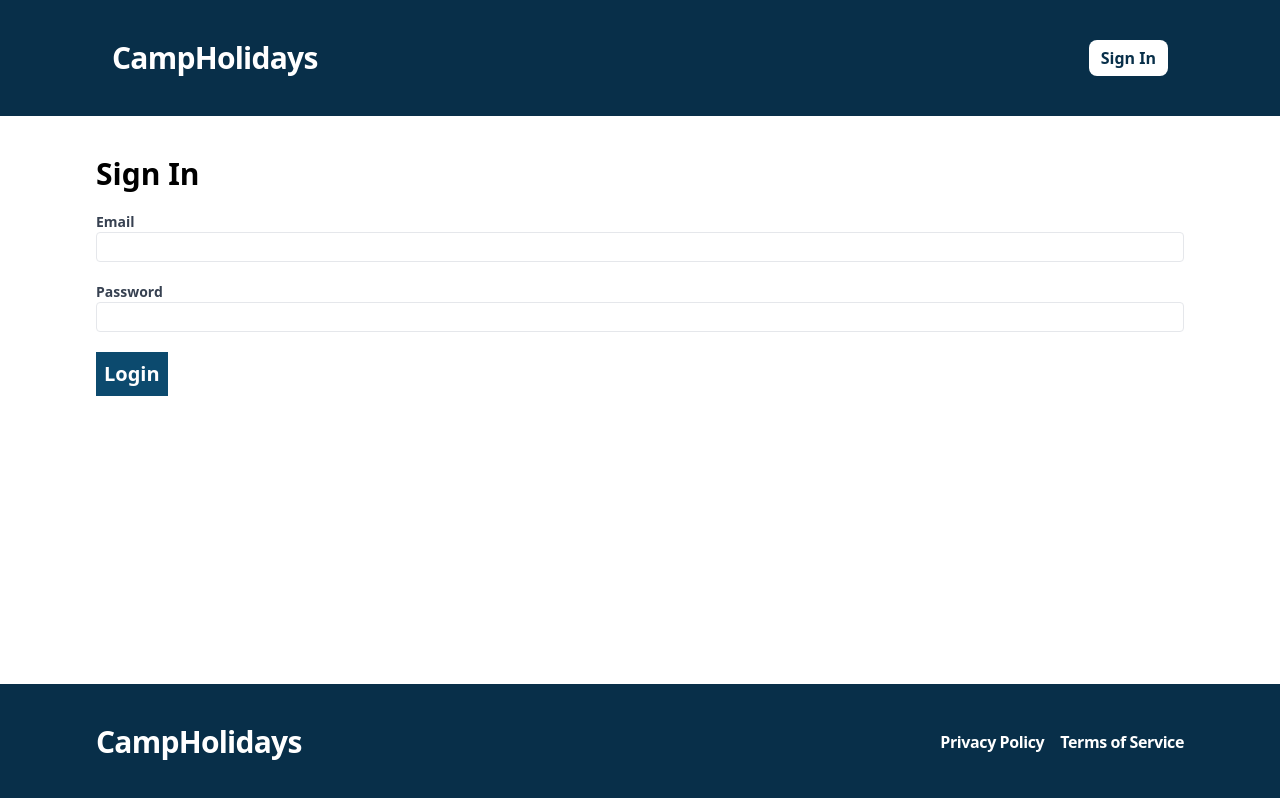
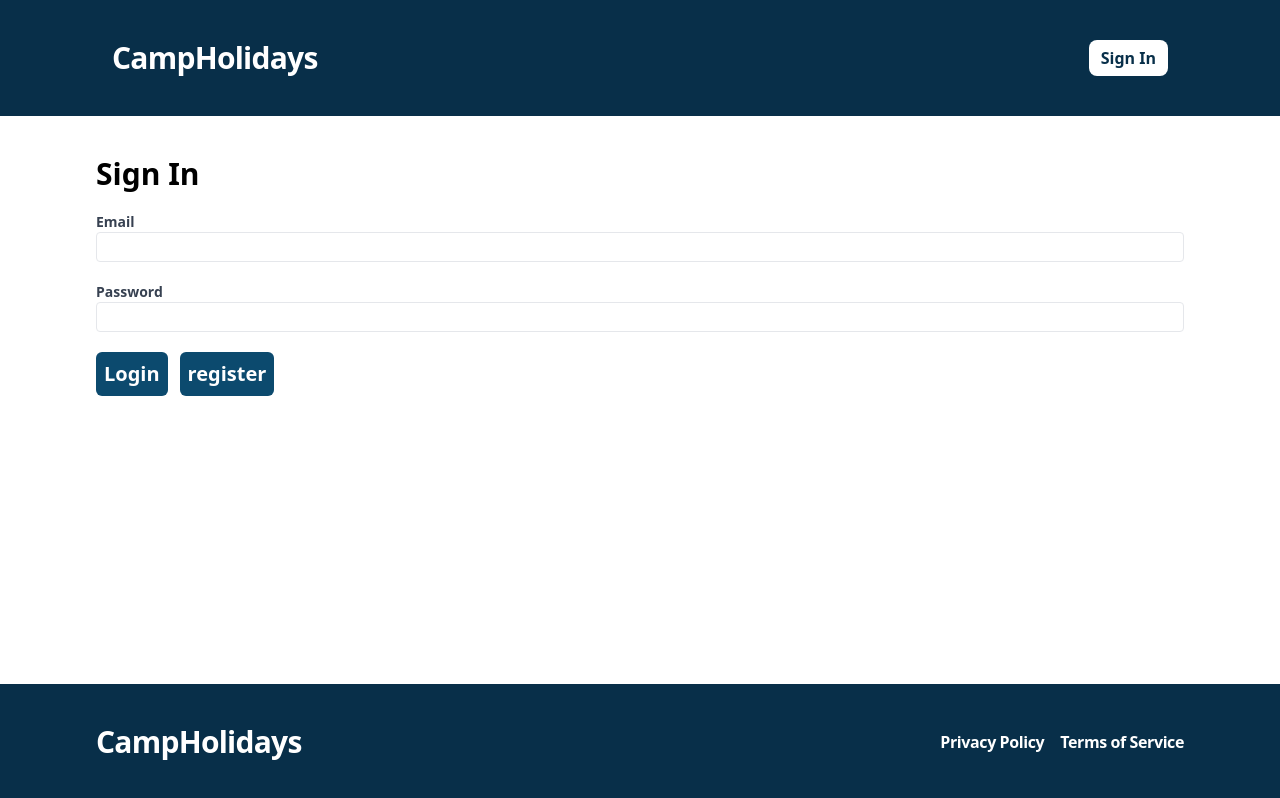
Before and after one commit to maharsh-1803/HotelBookingWebApp, a React (Vite) app in the folder frontEnd/: page /sign-in in a window 1280 px wide. Built offline with nearby package versions, Linux system fonts and the light colour scheme; no server answers.

Commit message:
small changes

```diff
--- a/frontEnd/src/pages/Register.tsx
+++ b/frontEnd/src/pages/Register.tsx
@@ -104,7 +104,7 @@ export const Register = () => {
       <span>
         <button
           type="submit"
-          className="bg-sky-900 text-white p-2 font-bold hover:bg-sky-800 text-xl"
+          className="bg-sky-900 text-white p-2 font-bold hover:bg-sky-800 text-xl rounded-md"
         >
           Create Account
         </button>
--- a/frontEnd/src/pages/SignIn.tsx
+++ b/frontEnd/src/pages/SignIn.tsx
@@ -24,6 +24,9 @@ const navigate = useNavigate();
   const onSubmit = handleSubmit((data)=>{
     mutation.mutate(data)
   });
+  const handleClick = ()=>{
+    navigate('/register')
+  }
   return (
     <form className="flex flex-col gap-5" onSubmit={onSubmit}>
       <h2 className="text-3xl font-bold">Sign In</h2>
@@ -43,7 +46,7 @@ const navigate = useNavigate();
         Password
         <input
           type="password"
-          className="border rounded w-full py-1 px-2 font-normal"
+          className="border rounded block w-full py-1 px-2 font-normal"
           {...register("password", {
             required: "This field is required",
             minLength: {
@@ -59,9 +62,16 @@ const navigate = useNavigate();
       <span>
         <button
           type="submit"
-          className="bg-sky-900 text-white p-2 font-bold hover:bg-sky-800 text-xl"
+          className="bg-sky-900 text-white p-2 font-bold hover:bg-sky-800 text-xl rounded-md"
         >
           Login
+        </button>
+        <button
+          onClick={handleClick}
+          type="submit"
+          className="bg-sky-900 text-white p-2 font-bold hover:bg-sky-800 text-xl rounded-md mx-3"
+        >
+          register
         </button>
       </span>
     </form>
```
Also changed, not shown: 1 other file (tests, documents, lock files or other folders).
